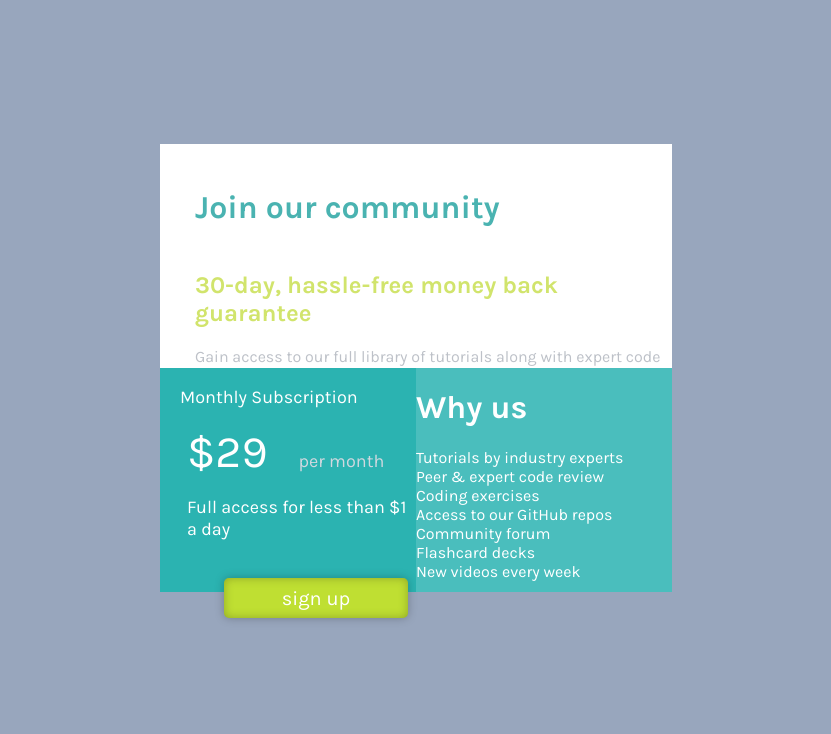
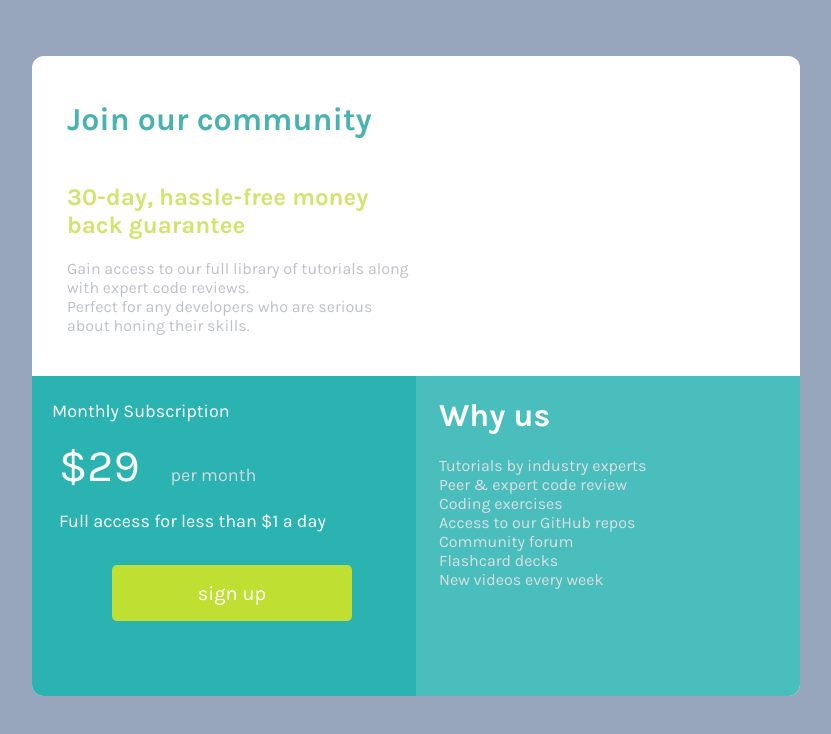
Before and after one commit to Linkbreathe/FrontedMentor, a plain HTML site: page design/web/index.html in a window 1280 px wide. Shown: the whole page, without its empty margins (224-1055 px from the left). Drawn offline with Linux system fonts and the light colour scheme; a web font is replaced by a local one.

Commit message:
using display:grid to finsih the project

```diff
--- a/design/web/index.css
+++ b/design/web/index.css
@@ -2,26 +2,17 @@
     background-color:  hsl(218, 22%, 67%);
 
 }
-
-.FlexContainer{
-    display: flex;
-    flex-direction: column;
-    justify-content: center;
-    align-items: center;
-    height: 90vh;
-}
-.LowerSection {
-    display: flex;
-    width: 40vw;
-    height: 28vh;
-    background-color: aliceblue;
-
-}
-
-.UpperSection {
-    background-color: white ;
-    width: 40vw;
-    height: 28vh;
+.GridContainer {
+    display: grid;
+    background-color: white;
+    grid-template-rows: repeat(2,1fr);
+    grid-template-columns: repeat(2,1fr);
+    width: 60vw;
+    height: 80vh;
+    border-radius: 12px;
+    margin-left: auto;
+    margin-right: auto;
+    margin-top: 7vh;
 }
 
 .heading {
@@ -43,31 +34,31 @@
     color: rgb(189, 193, 200);
     margin-top: 15px;
     margin-left: 35px;
+    grid-row: 1 / 2;
+    grid-column: 1 / 3;
+    height: 80px;
 }
 
 .LeftSection {
     background-color:rgb(43, 179, 177);
-
+    grid-row: 2 / 3;
+    grid-column: 1 / 2;
+    border-bottom-left-radius:12px;
 }
 .RightSection {
     background-color:rgb(74, 190, 189);
-
-}
-.LowerSection {
-    display: flex;
+    grid-row: 2 / 3;
+    grid-column: 2 / 3;
+    border-bottom-right-radius:12px;
 }
 
-.LeftSection,
-.RightSection {
-    flex: 1; /* 让左右两个部分等比例填充剩余空间 */
-
-}
 
 .subscriptionType {
     color:white;
     font-family: "Karla";
     font-size: 18px;
     margin-left: 20px;
+    margin-top: 3vh;
 }
 
 .PricePart {
@@ -102,22 +93,45 @@
 }
 .buttonStyle {
     background-color:rgb(191, 223, 50);
-    width: 23vh;
-    height: 5vh;
+    width: 30vh;
+    height: 7vh;
     border-radius: 5px;
     color:white;
     font-size: 20px;
     font-family: "Karla";
-    margin-top: 20px;
+    margin-top: 15px;
     border-style: none;
-    box-shadow: inset
-    0px 0px 10px 0px rgba(0, 0, 0, 0.25),
-    0px 0px 10px 0px rgba(0, 0, 0, 0.25);
+    box-shadow: inset;
+    margin-left: 10vh;
 
-    margin-left:8vh;
+}
+    .buttonStyle:hover {
+        background-color:rgb(169, 216, 43);
+        cursor: pointer;
+    }
+
+    .buttonStyle:active {
+        background-color:rgb(149, 206, 35);
+        cursor: pointer;
+    }
+
+    .buttonStyle:focus {
+        background-color:rgb(149, 206, 35);
+        cursor: pointer;
+
+
+        margin-left:8vh;
+    }
+
+.RightSection {
+    font-family: "Karla";
+}
+.RightSection h1 {
+    color:white;
+    margin-left: 23px;
 }
 
-.RightSection {
-    color:white;
-    font-family: "Karla";
+.RightSection p {
+    color: rgb(219, 222, 226);
+    margin-left: 23px;
 }
--- a/design/web/index.html
+++ b/design/web/index.html
@@ -30,8 +30,7 @@
     </style>
   </head>
   <body class="container">
-    <div class="card">
-    <div class="FlexContainer">
+    <div class="GridContainer">
       <div class="UpperSection">
         <h1 class="heading">Join our community</h1>
         <h2 class="subheading">30-day, hassle-free money back guarantee</h2>
@@ -43,7 +42,7 @@
         </p>
       </div>
 
-      <div class="LowerSection">
+
         <div class="LeftSection">
           <p class="subscriptionType">Monthly  Subscription</p>
 
@@ -65,10 +64,9 @@
             New videos every week<br />
           </p>
         </div>
-      </div>
+
 
     </div>
-  </div>
 
 
   </body>
```
